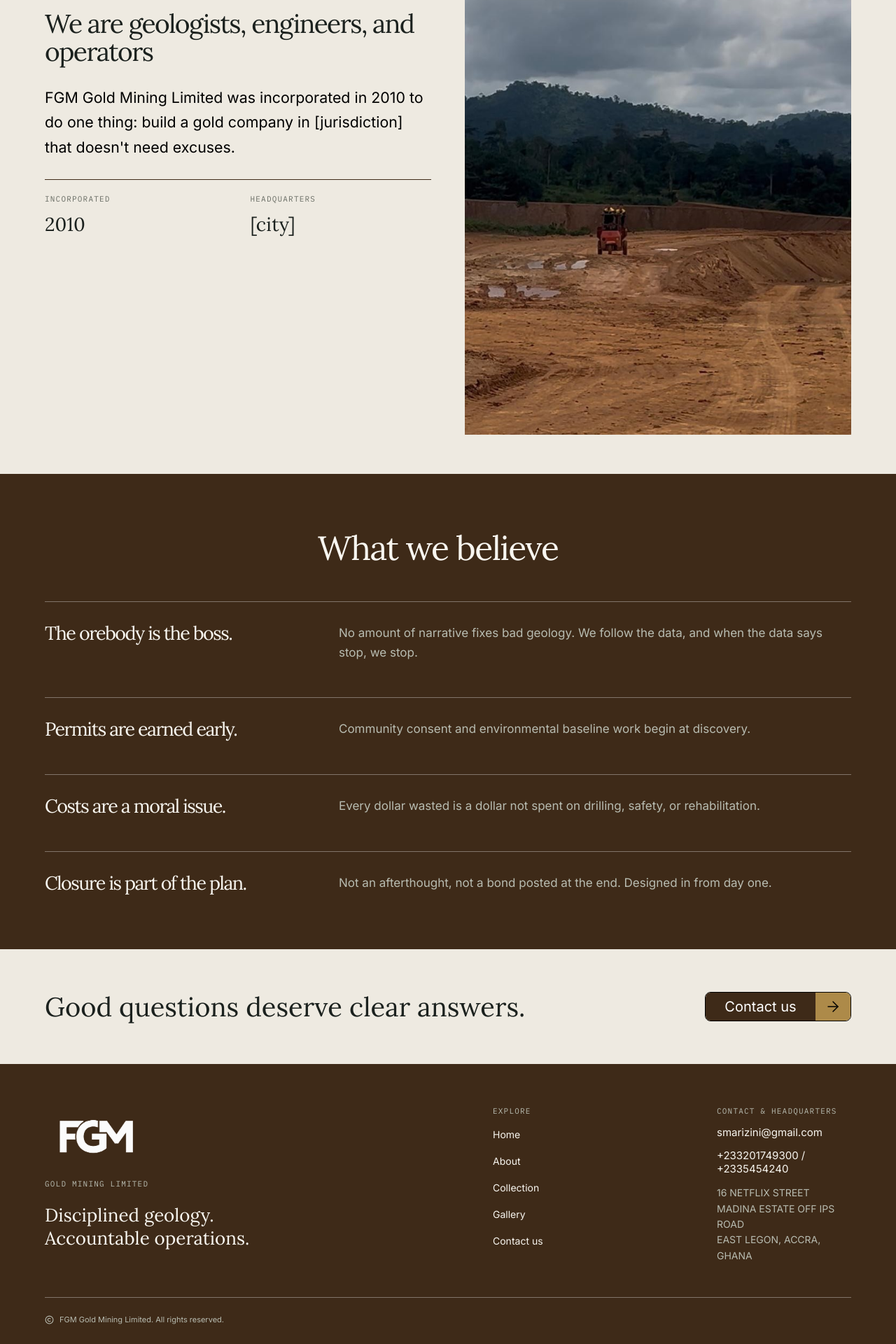
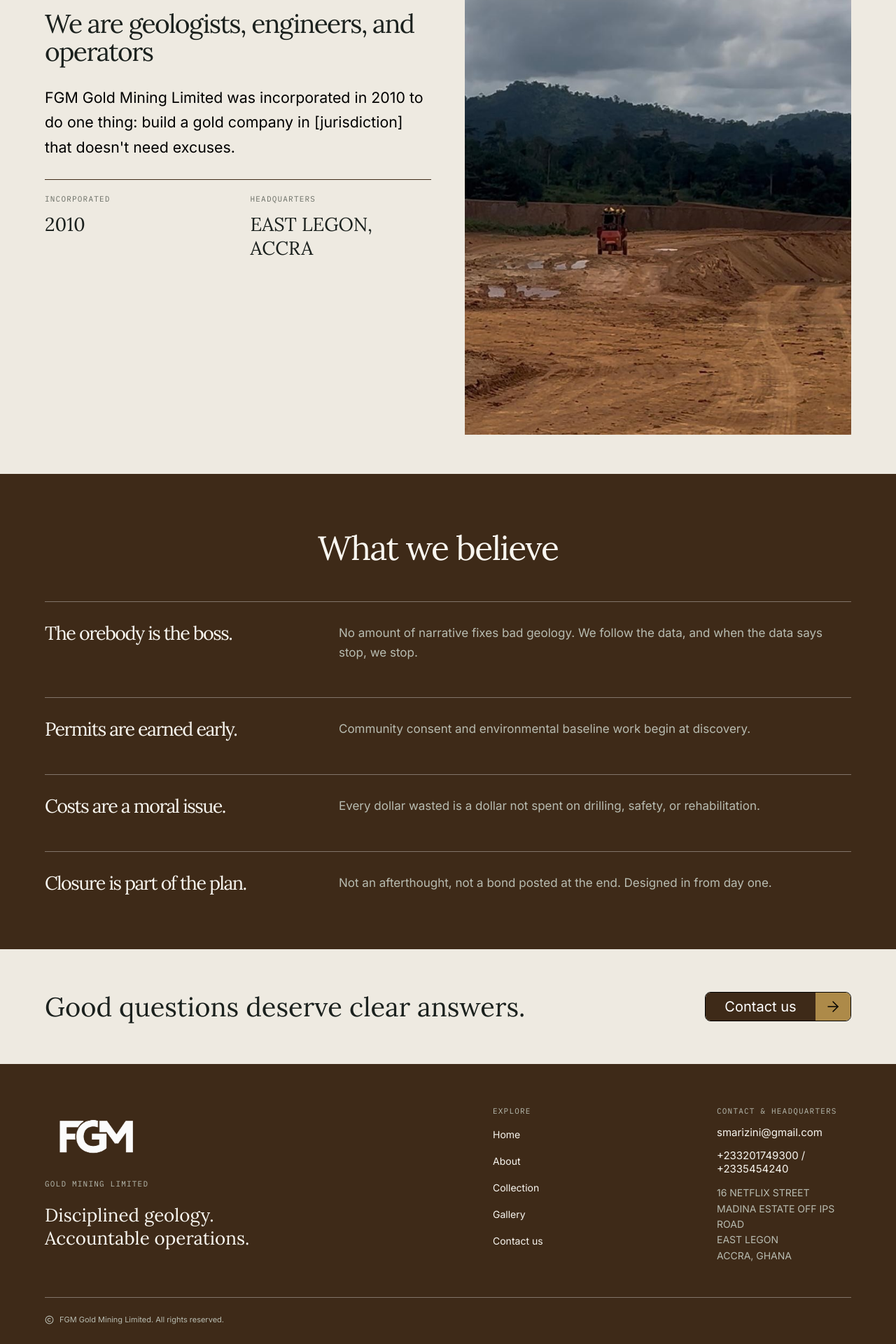
Before and after one commit to zoestella-xo/FGM-Gold-Mining-Limited, a React (Vite) app: page /about in a window 1280 px wide. Shown: the part 222-2142 px from the top of the page at 70% size. Built offline with nearby package versions, Linux system fonts and the light colour scheme.

Commit message:
Updated contact details

```diff
--- a/src/data/content.ts
+++ b/src/data/content.ts
@@ -33,7 +33,7 @@ export const COMPANY = {
 export const CONTACT_DETAILS = {
   email: 'smarizini@gmail.com',
   telephone: '+233201749300 / +2335454240',
-  addressLines: ['16 NETFLIX STREET MADINA ESTATE OFF IPS ROAD', 'EAST LEGON, ACCRA, GHANA'],
+  addressLines: ['16 NETFLIX STREET', 'MADINA ESTATE OFF IPS ROAD', 'EAST LEGON', 'ACCRA, GHANA'],
 } as const;
 
 /* ───────────────────────── Home ───────────────────────── */
@@ -54,7 +54,7 @@ export const ABOUT_FOUNDATION = {
     "FGM Gold Mining Limited was incorporated in 2010 to do one thing: build a gold company in [jurisdiction] that doesn't need excuses.",
   facts: [
     { label: 'Incorporated', value: '2010' },
-    { label: 'Headquarters', value: '[city]' },
+    { label: 'Headquarters', value: 'EAST LEGON, ACCRA' },
   ],
 } as const;
 
```
